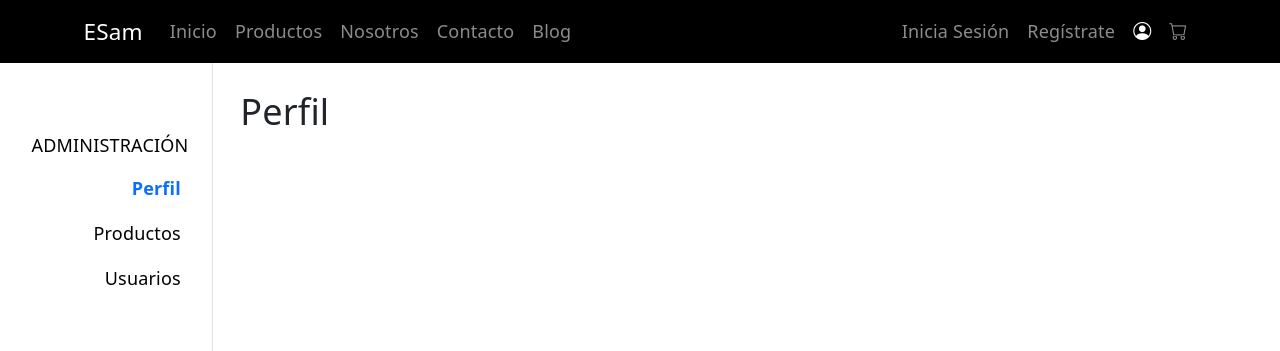
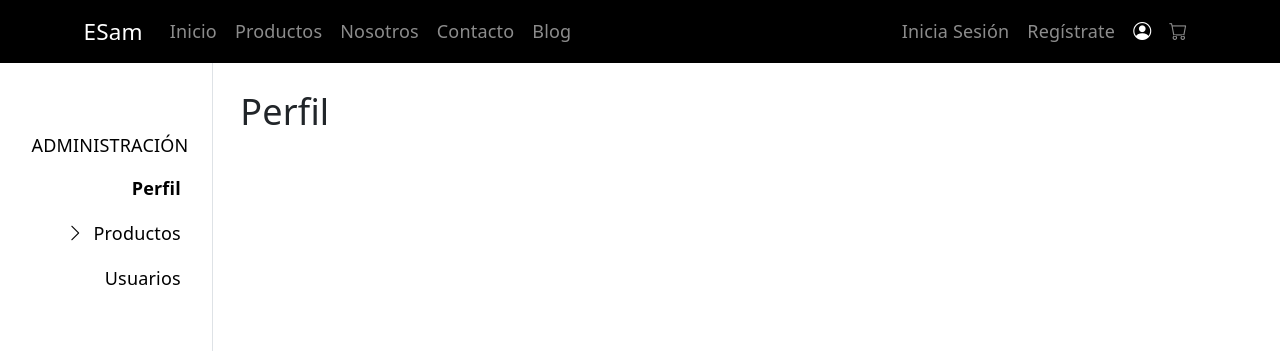
Before and after one commit to MadoScientista/eSam, a React (Vite) app: page /admin in a window 1280 px wide. Shown: the top 351 px of the page. Built offline with nearby package versions, Linux system fonts and the light colour scheme.

Commit message:
Sección de acordeon para opciones de producto

```diff
--- a/src/components/layout/AdminSidebar.jsx
+++ b/src/components/layout/AdminSidebar.jsx
@@ -1,10 +1,77 @@
-import { NavLink } from "react-router-dom";
+import { NavLink, useLocation, useNavigate } from "react-router-dom";
+import { useState } from "react";
 
 const ADMIN_MENU_ITEMS = [
     { label: "Perfil", path: "/admin" },
-    { label: "Productos", path: "/admin/productos" },
+    {
+        label: "Productos",
+        path: "/admin/productos",
+        children: [
+            { label: "Todos", path: "/admin/productos" },
+            { label: "Nuevo producto", path: "/admin/productos/nuevo" },
+        ],
+    },
     { label: "Usuarios", path: "/admin/usuarios" },
 ];
+
+function SubMenu({ item }) {
+    const location = useLocation();
+    const navigate = useNavigate();
+    const { label, path, children } = item;
+    const [open, setOpen] = useState(
+        location.pathname.startsWith(path)
+    );
+
+    if (!children) {
+        return (
+            <li className="nav-item">
+                <NavLink
+                    to={path}
+                    end={path === "/admin"}
+                    className={({ isActive }) =>
+                        `nav-link ${isActive ? "fw-bold active text-black" : "text-black"}`
+                    }
+                >
+                    {label}
+                </NavLink>
+            </li>
+        );
+    }
+
+    const handleClick = (e) => {
+        e.preventDefault();
+        setOpen((prev) => !prev);
+        if (!open) navigate(path);
+    };
+
+    return (
+        <li className="nav-item">
+            <a href={path} onClick={handleClick} className="nav-link text-black">
+                <i
+                    className={`bi bi-chevron-${open ? "down" : "right"} me-2`}
+                />
+                {label}
+            </a>
+            {open && (
+                <ul className="nav flex-column ps-3">
+                    {children.map((child) => (
+                        <li className="nav-item" key={child.path}>
+                            <NavLink
+                                to={child.path}
+                                end
+                                className={({ isActive }) =>
+                                    `nav-link py-0 ${isActive ? "fw-bold active text-black" : "text-secondary"}`
+                                }
+                            >
+                                {child.label}
+                            </NavLink>
+                        </li>
+                    ))}
+                </ul>
+            )}
+        </li>
+    );
+}
 
 export function AdminSidebar() {
     return (
@@ -14,18 +81,8 @@ export function AdminSidebar() {
                     Administración
                 </h6>
                 <ul className="nav flex-column">
-                    {ADMIN_MENU_ITEMS.map(({ label, path }) => (
-                        <li className="nav-item" key={path}>
-                            <NavLink
-                                to={path}
-                                end={path === "/admin"}
-                                className={({ isActive }) =>
-                                    `nav-link ${isActive ? "fw-bold active" : "text-black"}`
-                                }
-                            >
-                                {label}
-                            </NavLink>
-                        </li>
+                    {ADMIN_MENU_ITEMS.map((item) => (
+                        <SubMenu key={item.path} item={item} />
                     ))}
                 </ul>
             </div>
```
